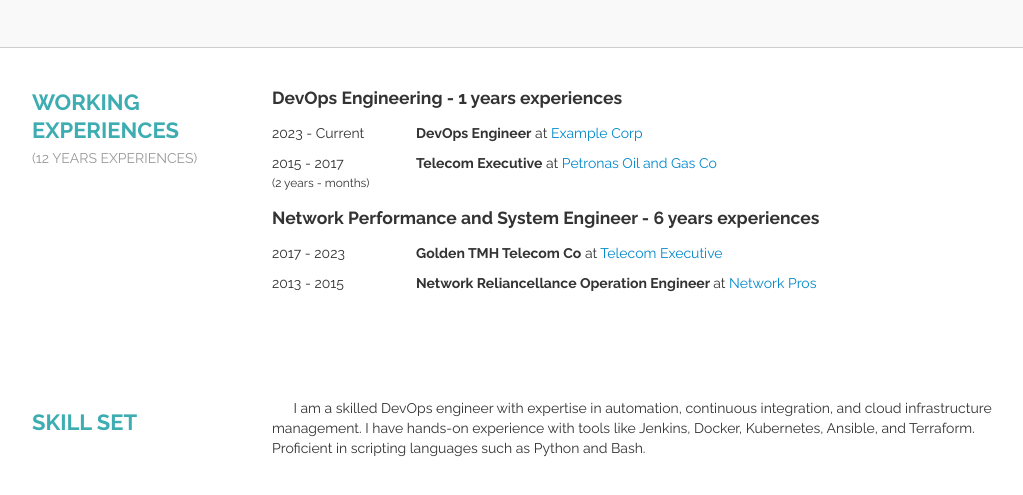
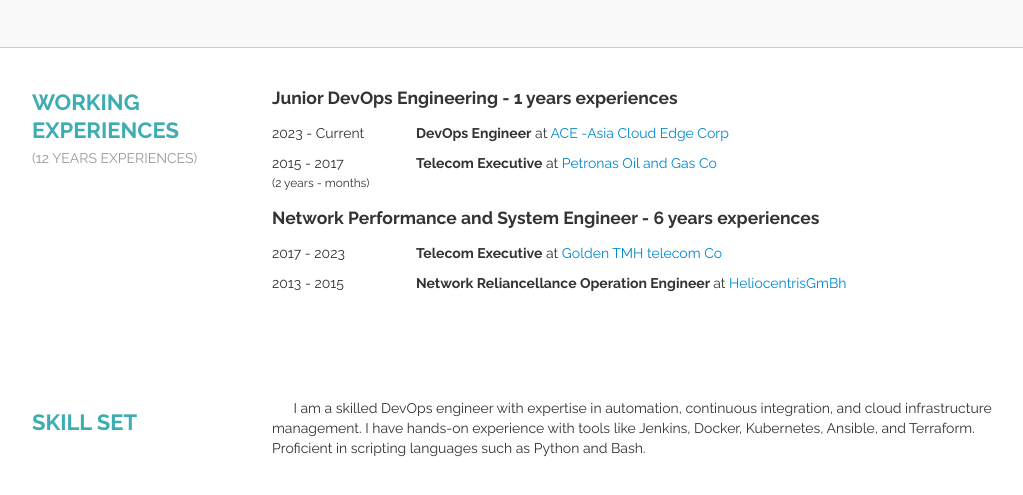
Before and after one commit to hninpwintcho/hninpwintcho, a plain HTML site: page 404.html in a window 1280 px wide. Shown: the part 255-750 px from the top of the page, without its empty margins (118-1141 px from the left). Drawn offline with Linux system fonts and the light colour scheme; files whose address does not match are found by name.

Commit message:
Edited third time

```diff
--- a/404.html
+++ b/404.html
@@ -32,7 +32,7 @@
                         <div class="experience-bubble"><img src="img/experience-bubble.png" /></div>
                         <h1 class="hello">Hello, <small>I am</small></h1>
                         <h1 class="name">Hnin Pwint Cho</h1>
-                        <h4>DevOps Engineer and Network Performance  </h4>
+                        <h4>DevOps Engineer and Network Performance </h4>
                         <div class="contact-wrapper">
                             <div class="content"><a href="https://www.hninpwint.dev" target="_blank"> <i
                                         class="fa fa-laptop"></i><strong> https://www.hninpwint.dev</strong></a></div>
@@ -62,12 +62,12 @@
 
                     <div class="rightcontent-wrapper">
                         <div class="devops-experiences">
-                            <h4><b>DevOps Engineering </b> - 1 years experiences </h4>
+                            <h4><b>Junior DevOps Engineering </b> - 1 years experiences </h4>
                             <ul class="two-columns-list">
                                 <li>
                                     <div class="years">2023 - Current</div>
                                     <div class="company-name"><strong>DevOps Engineer</strong> at <a
-                                            href="https://example.com/">Example Corp</a></div>
+                                            href="https://example.com/">ACE -Asia Cloud Edge Corp</a></div>
                                     <div class="clearfix"></div>
                                 </li>
                                 <li>
@@ -83,14 +83,14 @@
                             <ul class="two-columns-list">
                                 <li>
                                     <div class="years">2017 - 2023</div>
-                                    <div class="company-name"><strong>Golden TMH Telecom Co</strong> at <a
-                                            href="https://www.gtmh-telecom.com//">Telecom Executive</a></div>
+                                    <div class="company-name"><strong>Telecom Executive</strong> at <a
+                                            href="https://www.gtmh-telecom.com//">Golden TMH telecom Co</a></div>
                                     <div class="clearfix"></div>
                                 </li>
                                 <li>
                                     <div class="years">2013 - 2015</div>
                                     <div class="company-name"><strong>Network Reliancellance Operation Engineer </strong> at <a
-                                            href="https://heliocentrisGmBh.com/">Network Pros</a></div>
+                                            href="https://heliocentrisGmBh.com/">HeliocentrisGmBh</a></div>
                                     <div class="clearfix"></div>
                                 </li>
                             </ul>
```
Also changed, not shown: index.html (+6 -6 lines).
